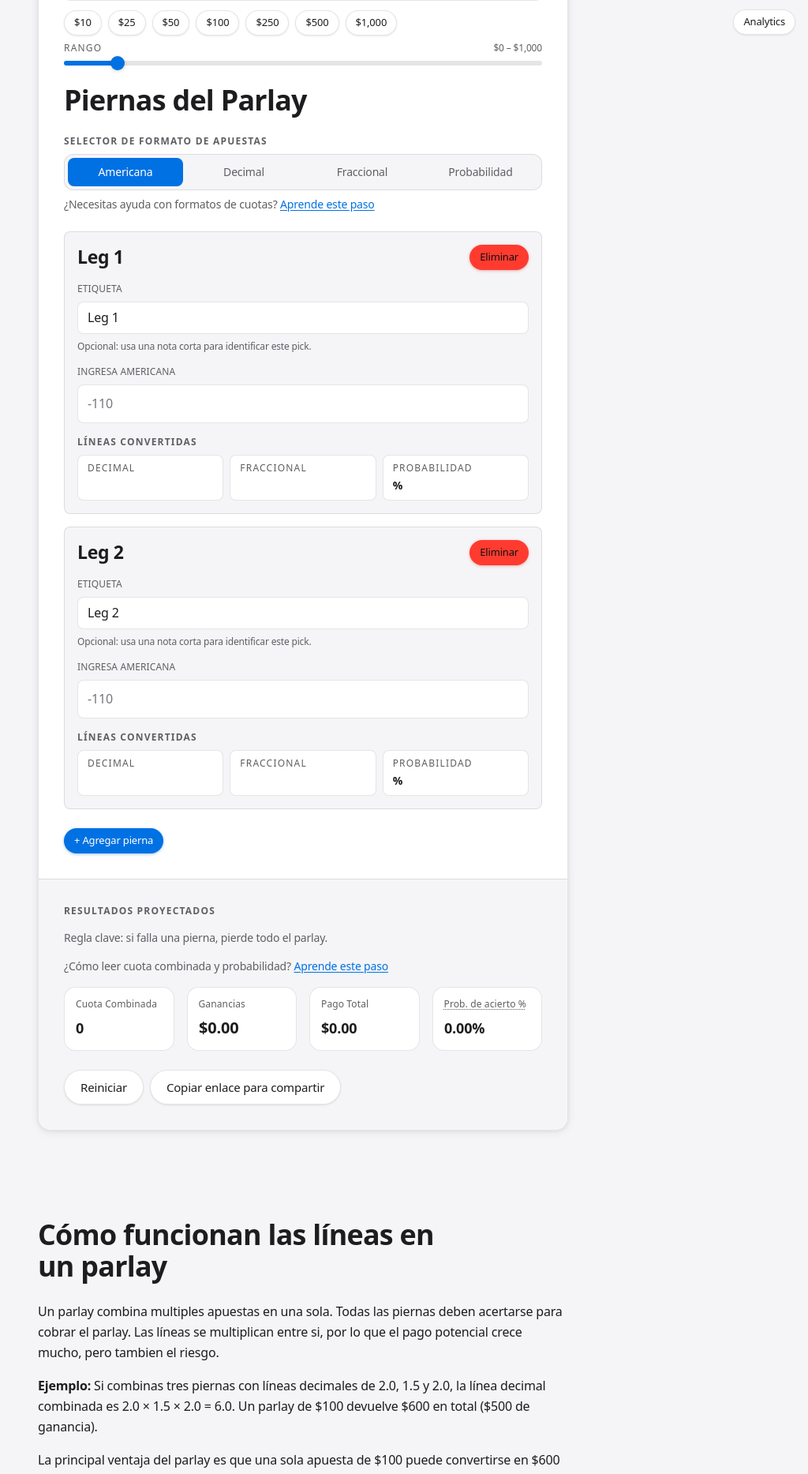
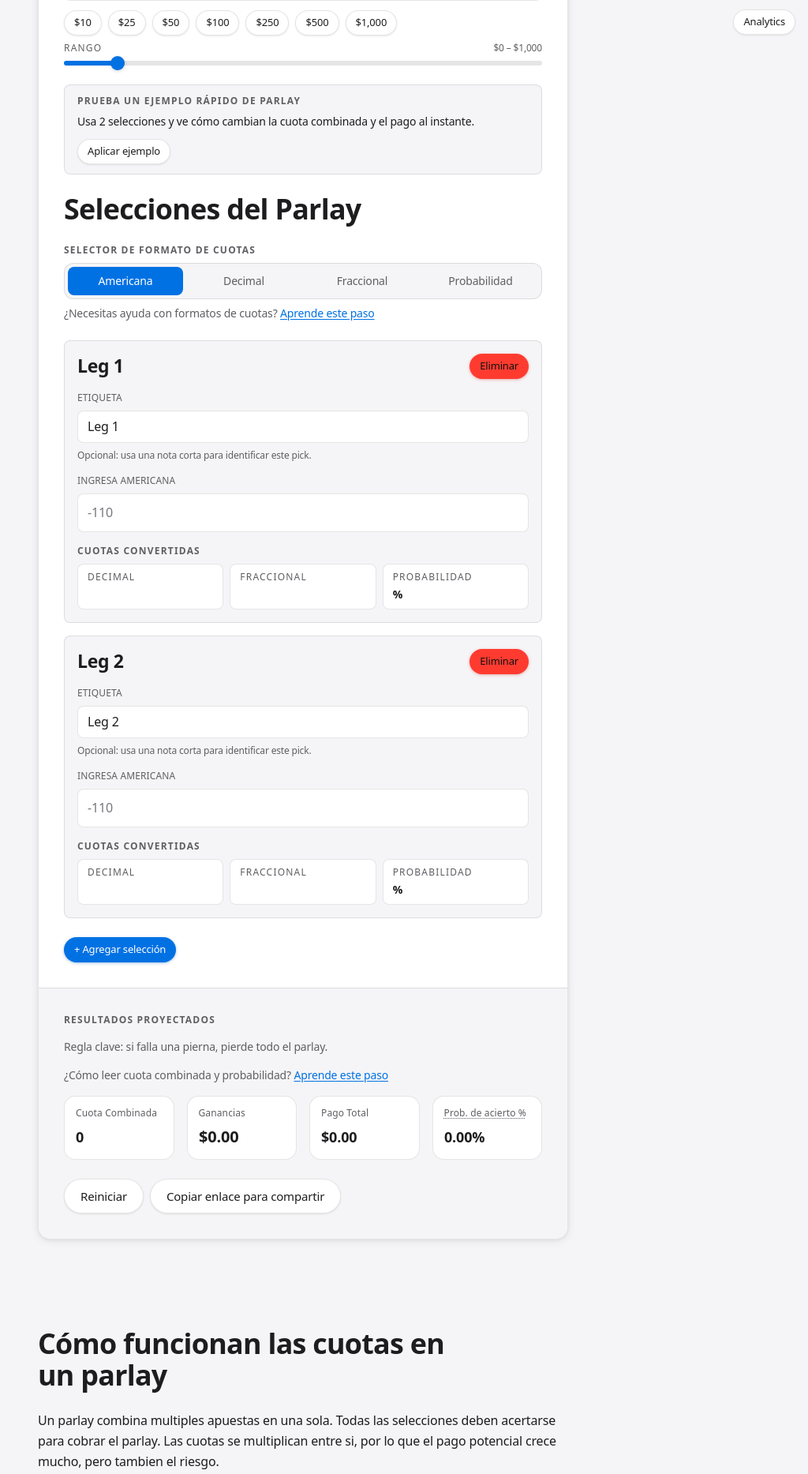
Before and after one commit to osbelmorell/betting-calculator, a Next.js app: page /es/parlay in a window 1280 px wide. Shown: the part 740-2607 px from the top of the page at 79% size, without its empty margins (256-1280 px from the left). Built offline with nearby package versions, Linux system fonts and the light colour scheme.

Commit message:
feat: add example scenarios and related UI elements to calculators for enhanced user guidance

```diff
--- a/app/components/BettingCalculator.tsx
+++ b/app/components/BettingCalculator.tsx
@@ -254,6 +254,16 @@ export default function BettingCalculator({
     setOdds(resetState.odds);
   };
 
+  const applyExampleScenario = () => {
+    setBetAmount('100');
+    setOdds({
+      american: '-110',
+      decimal: '1.909',
+      fractional: '10/11',
+      implied: '52.38',
+    });
+  };
+
   return (
     <main
       className="flex min-h-[calc(100dvh-var(--content-offset))] flex-col items-center justify-start px-6 py-12 pb-36 sm:py-16 sm:pb-16 md:py-20"
@@ -316,6 +326,14 @@ export default function BettingCalculator({
               </div>
               <BetAmountSlider locale={locale} amount={betAmount} onAmountChange={onBetAmountChange} max={1000} />
             </div>
+
+            <section className="rounded-lg border border-[var(--border-color)] bg-[var(--surface-soft)] px-4 py-3">
+              <p className="text-xs font-semibold uppercase tracking-widest text-[var(--text-secondary)]">{copy.exampleTitle}</p>
+              <p className="mt-2 text-sm text-[var(--foreground)]">{copy.exampleSummary}</p>
+              <button type="button" onClick={applyExampleScenario} className="btn btn-secondary btn-sm mt-3">
+                {copy.exampleCta}
+              </button>
+            </section>
 
             <OddsFields
               idPrefix="single"
--- a/app/components/EvCalculator.tsx
+++ b/app/components/EvCalculator.tsx
@@ -332,6 +332,17 @@ export default function EvCalculator({ locale = 'en' }: EvCalculatorProps) {
     setEstimatedProbability(nextDefault.estimatedProbability);
   };
 
+  const applyExampleScenario = () => {
+    setBetAmount('100');
+    setOdds({
+      american: '+120',
+      decimal: '2.200',
+      fractional: '6/5',
+      implied: '45.45',
+    });
+    setEstimatedProbability('50');
+  };
+
   const statusLabel = expectedValueAmount > 0.005
     ? copy.statusPositive
     : expectedValueAmount < -0.005
@@ -456,6 +467,14 @@ export default function EvCalculator({ locale = 'en' }: EvCalculatorProps) {
                 </div>
                 <BetAmountSlider locale={locale} amount={betAmount} onAmountChange={onBetAmountChange} max={1000} />
               </div>
+
+              <section className="rounded-lg border border-[var(--border-color)] bg-[var(--surface-soft)] px-4 py-3">
+                <p className="text-xs font-semibold uppercase tracking-widest text-[var(--text-secondary)]">{copy.exampleTitle}</p>
+                <p className="mt-2 text-sm text-[var(--foreground)]">{copy.exampleSummary}</p>
+                <button type="button" onClick={applyExampleScenario} className="btn btn-secondary btn-sm mt-3">
+                  {copy.exampleCta}
+                </button>
+              </section>
 
               <OddsFields
                 idPrefix="ev"
--- a/app/components/ParlayCalculator.tsx
+++ b/app/components/ParlayCalculator.tsx
@@ -358,6 +358,33 @@ export default function ParlayCalculator({
     setActiveOddsFormat('american');
   };
 
+  const applyExampleScenario = () => {
+    setBetAmount('100');
+    setActiveOddsFormat('american');
+    setLegs([
+      {
+        ...createLeg(1),
+        label: locale === 'es' ? 'Selección 1' : 'Leg 1',
+        odds: {
+          american: '-110',
+          decimal: '1.909',
+          fractional: '10/11',
+          implied: '52.38',
+        },
+      },
+      {
+        ...createLeg(2),
+        label: locale === 'es' ? 'Selección 2' : 'Leg 2',
+        odds: {
+          american: '+150',
+          decimal: '2.500',
+          fractional: '3/2',
+          implied: '40.00',
+        },
+      },
+    ]);
+  };
+
   return (
     <main
       className="flex min-h-[calc(100dvh-var(--content-offset))] flex-col items-center justify-start px-6 py-12 pb-36 sm:py-16 sm:pb-16 md:py-20"
@@ -426,6 +453,14 @@ export default function ParlayCalculator({
               </div>
               <BetAmountSlider locale={locale} amount={betAmount} onAmountChange={onBetAmountChange} max={1000} />
             </div>
+
+            <section className="rounded-lg border border-[var(--border-color)] bg-[var(--surface-soft)] px-4 py-3">
+              <p className="text-xs font-semibold uppercase tracking-widest text-[var(--text-secondary)]">{copy.exampleTitle}</p>
+              <p className="mt-2 text-sm text-[var(--foreground)]">{copy.exampleSummary}</p>
+              <button type="button" onClick={applyExampleScenario} className="btn btn-secondary btn-sm mt-3">
+                {copy.exampleCta}
+              </button>
+            </section>
 
             <h2 className="text-sm font-semibold">{copy.legs}</h2>
 
--- a/app/content/calculatorContent.ts
+++ b/app/content/calculatorContent.ts
@@ -16,6 +16,9 @@ type SingleCalculatorUiCopy = {
   autoUpdateHint: string;
   betAmount: string;
   betAmountAria: string;
+  exampleTitle: string;
+  exampleSummary: string;
+  exampleCta: string;
   results: string;
   winnings: string;
   payout: string;
@@ -49,6 +52,9 @@ type ParlayCalculatorUiCopy = {
   autoUpdateHint: string;
   betAmount: string;
   betAmountAria: string;
+  exampleTitle: string;
+  exampleSummary: string;
+  exampleCta: string;
   legs: string;
   addLeg: string;
   addLegAria: string;
@@ -164,6 +170,9 @@ export const singleCalculatorContent: Record<Locale, SingleCalculatorContent> =
       autoUpdateHint: 'No calculate button needed. Results update instantly as you type.',
       betAmount: 'Bet Amount',
       betAmountAria: 'Single bet amount in dollars',
+      exampleTitle: 'Try a quick example',
+      exampleSummary: '$100 stake at -110 odds to see payout and win probability instantly.',
+      exampleCta: 'Apply Example',
       results: 'Projected Results',
       winnings: 'Winnings',
       payout: 'Payout',
@@ -231,10 +240,13 @@ export const singleCalculatorContent: Record<Locale, SingleCalculatorContent> =
         'Escribe la linea en cualquier formato',
         'Revisa ganancias y pago total abajo',
       ],
-      cardTitle: 'Apuesta y Líneas',
+      cardTitle: 'Apuesta y Cuotas',
       autoUpdateHint: 'No necesitas boton de calcular. Los resultados se actualizan al instante.',
       betAmount: 'Apuesta',
       betAmountAria: 'Monto de apuesta simple en dólares',
+      exampleTitle: 'Prueba un ejemplo rápido',
+      exampleSummary: 'Apuesta $100 a cuota -110 para ver pago y probabilidad al instante.',
+      exampleCta: 'Aplicar ejemplo',
       results: 'Resultados Proyectados',
       winnings: 'Ganancias',
       payout: 'Pago Total',
@@ -245,14 +257,14 @@ export const singleCalculatorContent: Record<Locale, SingleCalculatorContent> =
       oddsFormatsTitle: 'Entender los diferentes formatos de apuestas',
       faqTitle: 'Preguntas frecuentes',
       shareLabel: 'apuesta simple',
-      howToIntro: 'Ingresa un monto, elige un formato de línea y los resultados aparecen de inmediato. Funciona con moneyline, spread y totales:',
+      howToIntro: 'Ingresa un monto, elige un formato de cuota y los resultados aparecen de inmediato. Funciona con moneyline, spread y totales:',
       howToSteps: [
         ['Ingresa tu monto de apuesta', 'Escribe la cantidad que planeas apostar en dólares'],
-        ['Elige un formato de apuestas', 'Selecciona entre línea americana, decimal, fraccional o probabilidad implícita'],
-        ['Ingresa la línea', 'Escribe la línea en el formato que prefieras'],
+        ['Elige un formato de apuestas', 'Selecciona entre cuota americana, decimal, fraccional o probabilidad implícita'],
+        ['Ingresa la cuota', 'Escribe la cuota en el formato que prefieras'],
         ['Mira los resultados al instante', 'Consulta automáticamente tus ganancias potenciales, pago total y probabilidad de acierto'],
       ],
-      howToOutro: 'Las líneas se convierten automáticamente — usa el formato que muestre tu casa de apuestas.',
+      howToOutro: 'Las cuotas se convierten automáticamente — usa el formato que muestre tu casa de apuestas.',
       oddsIntro: 'Guía sobre los precios de las apuestas: esto es lo que significa cada formato.',
       oddsSections: [
         ['Línea Americana (Moneyline)', 'Muestra cuanto debes apostar para ganar $100 cuando es negativa, o cuanto ganas con $100 cuando es positiva. Ejemplo: -150 significa apostar $150 para ganar $100; +150 significa que $100 ganan $150.'],
@@ -261,10 +273,10 @@ export const singleCalculatorContent: Record<Locale, SingleCalculatorContent> =
         ['Probabilidad Implicita', 'Expresa la línea como una probabilidad de ganar en porcentaje. Ejemplo: 52% implica que ganarías aproximadamente la mitad de apuestas comparables a largo plazo.'],
       ],
       relatedToolsTitle: 'Herramientas y guías relacionadas',
-      relatedToolsBody: 'Compara escenarios con el parlay, convierte líneas rápido y profundiza con guías prácticas.',
+      relatedToolsBody: 'Compara escenarios con el parlay, convierte cuotas rápido y profundiza con guías prácticas.',
       relatedParlay: 'Calculadora Parlay',
       relatedEv: 'Calculadora +EV',
-      relatedOdds: 'Conversor de Líneas',
+      relatedOdds: 'Conversor de Cuotas',
       relatedGuides: 'Guías de Apuestas',
       faqItems: [
         ['Cual es la diferencia entre pago total y ganancias?', 'Ganancias = solo beneficio neto (sin contar la apuesta original). Pago total = retorno completo incluyendo tu apuesta original. Si apuestas $100 a línea decimal 2.0: ganancias = $100 y pago total = $200.'],
@@ -309,6 +321,9 @@ export const parlayCalculatorContent: Record<Locale, ParlayCalculatorContent> =
       autoUpdateHint: 'Results refresh automatically whenever you edit a leg or stake.',
       betAmount: 'Bet Amount',
       betAmountAria: 'Parlay bet amount in dollars',
+      exampleTitle: 'Try a quick parlay example',
+      exampleSummary: 'Use 2 legs and see how combined odds and payout change instantly.',
+      exampleCta: 'Apply Example',
       legs: 'Parlay Legs',
       addLeg: '+ Add Leg',
       addLegAria: 'Add a parlay leg',
@@ -382,13 +397,16 @@ export const parlayCalculatorContent: Record<Locale, ParlayCalculatorContent> =
         'Agrega una o mas piernas',
         'Mira cómo cambian la cuota combinada y el pago (todas deben acertarse)',
       ],
-      cardTitle: 'Apuesta y Piernas',
+      cardTitle: 'Apuesta y Selecciones',
       autoUpdateHint: 'Los resultados se actualizan automaticamente cuando cambias una pierna o el monto.',
       betAmount: 'Monto de la Apuesta',
       betAmountAria: 'Monto de apuesta parlay en dólares',
-      legs: 'Piernas del Parlay',
-      addLeg: '+ Agregar pierna',
-      addLegAria: 'Agregar una pierna al parlay',
+      exampleTitle: 'Prueba un ejemplo rápido de parlay',
+      exampleSummary: 'Usa 2 selecciones y ve cómo cambian la cuota combinada y el pago al instante.',
+      exampleCta: 'Aplicar ejemplo',
+      legs: 'Selecciones del Parlay',
+      addLeg: '+ Agregar selección',
+      addLegAria: 'Agregar una selección al parlay',
       remove: 'Eliminar',
       removeAria: 'Eliminar',
       label: 'Etiqueta',
@@ -399,28 +417,28 @@ export const parlayCalculatorContent: Record<Locale, ParlayCalculatorContent> =
       winPct: 'Prob. de acierto %',
       reset: 'Reiniciar',
       resetAria: 'Restablecer valores y piernas de la calculadora de parlay',
-      leg: 'Pierna',
-      legListAria: 'Lista de piernas del parlay',
-      howItWorks: 'Cómo funcionan las líneas en un parlay',
+      leg: 'Selección',
+      legListAria: 'Lista de selecciones del parlay',
+      howItWorks: 'Cómo funcionan las cuotas en un parlay',
       buildParlay: 'Cómo construir un parlay con esta calculadora',
       faq: 'Preguntas frecuentes sobre parlays',
-      howItWorksIntro: 'Un parlay combina multiples apuestas en una sola. Todas las piernas deben acertarse para cobrar el parlay. Las líneas se multiplican entre si, por lo que el pago potencial crece mucho, pero tambien el riesgo.',
-      howItWorksExample: 'Si combinas tres piernas con líneas decimales de 2.0, 1.5 y 2.0, la línea decimal combinada es 2.0 × 1.5 × 2.0 = 6.0. Un parlay de $100 devuelve $600 en total ($500 de ganancia).',
-      howItWorksOutro: 'La principal ventaja del parlay es que una sola apuesta de $100 puede convertirse en $600 (retorno 6x). El principal riesgo es que, si una sola pierna pierde, se pierde todo el parlay sin pagos parciales.',
+      howItWorksIntro: 'Un parlay combina multiples apuestas en una sola. Todas las selecciones deben acertarse para cobrar el parlay. Las cuotas se multiplican entre si, por lo que el pago potencial crece mucho, pero tambien el riesgo.',
+      howItWorksExample: 'Si combinas tres selecciones con cuotas decimales de 2.0, 1.5 y 2.0, la cuota decimal combinada es 2.0 × 1.5 × 2.0 = 6.0. Un parlay de $100 devuelve $600 en total ($500 de ganancia).',
+      howItWorksOutro: 'La principal ventaja del parlay es que una sola apuesta de $100 puede convertirse en $600 (retorno 6x). El principal riesgo es que, si una sola selección pierde, se pierde todo el parlay sin pagos parciales.',
       buildIntro: 'Construir un parlay es sencillo:',
       buildSteps: [
-        ['Ingresa el monto de tu parlay', 'Es tu monto total apostado para todas las piernas'],
-        ['Agrega tu primera pierna', 'Ingresa la línea en cualquier formato y la calculadora la convierte automáticamente'],
-        ['Haz clic en "+ Agregar pierna"', 'Sigue agregando todas las piernas que quieras'],
-        ['Observa como se multiplican las líneas combinadas', 'Cada pierna multiplica la anterior y aumenta el pago potencial'],
-        ['Elimina cualquier pierna', 'Si cambias de idea, puedes quitar esa pierna mientras quede al menos una'],
-        ['Consulta tu pago combinado', 'Ve cuanto podrias ganar si todas las piernas aciertan'],
+        ['Ingresa el monto de tu parlay', 'Es tu monto total apostado para todas las selecciones'],
+        ['Agrega tu primera selección', 'Ingresa la cuota en cualquier formato y la calculadora la convierte automáticamente'],
+        ['Haz clic en "+ Agregar selección"', 'Sigue agregando todas las selecciones que quieras'],
+        ['Observa como se multiplican las cuotas combinadas', 'Cada selección multiplica la anterior y aumenta el pago potencial'],
+        ['Elimina cualquier selección', 'Si cambias de idea, puedes quitar esa selección mientras quede al menos una'],
+        ['Consulta tu pago combinado', 'Ve cuanto podrias ganar si todas las selecciones aciertan'],
       ],
       relatedToolsTitle: 'Herramientas y guías relacionadas',
-      relatedToolsBody: 'Aprende lo básico del parlay, valida cada tramo con el conversor de líneas y compáralo con una apuesta simple para medir riesgo y retorno.',
+      relatedToolsBody: 'Aprende lo básico del parlay, valida cada tramo con el conversor de cuotas y compáralo con una apuesta simple para medir riesgo y retorno.',
       relatedSingle: 'Calculadora Simple',
       relatedEv: 'Calculadora +EV',
-      relatedOdds: 'Conversor de Líneas',
+      relatedOdds: 'Conversor de Cuotas',
       relatedGuides: 'Guías de Apuestas',
       faqItems: [
         ['Que pasa si una pierna de mi parlay pierde?', 'Se pierde todo el parlay. En los parlays tradicionales no hay pagos parciales. Si aciertas 5 de 6 piernas, no cobras nada. Por eso los parlays son apuestas de alto riesgo y alta recompensa.'],
@@ -488,12 +506,12 @@ export const oddsFieldsContent: Record<Locale, OddsFieldsCopy> = {
     },
   },
   es: {
-    selector: 'selector de formato de apuestas',
+    selector: 'selector de formato de cuotas',
     enter: 'Ingresa',
-    converted: 'Líneas convertidas',
-    switchInput: 'Cambiar campo de línea a',
+    converted: 'Cuotas convertidas',
+    switchInput: 'Cambiar campo de cuota a',
     inputFields: 'campos de entrada',
-    oddsLabel: 'líneas',
+    oddsLabel: 'cuotas',
     formats: {
       american: { label: 'Americana', shortLabel: 'US', placeholder: '-110' },
       decimal: { label: 'Decimal', shortLabel: 'Dec', placeholder: '1.909' },
--- a/app/ev/content.ts
+++ b/app/ev/content.ts
@@ -14,6 +14,9 @@ export type EvCalculatorCopy = {
   autoUpdateHint: string;
   betAmount: string;
   betAmountAria: string;
+  exampleTitle: string;
+  exampleSummary: string;
+  exampleCta: string;
   estimatedProbability: string;
   estimatedProbabilityAria: string;
   estimatedProbabilityHint: string;
@@ -106,6 +109,9 @@ export const evCalculatorContent: Record<Locale, EvCalculatorCopy> = {
     autoUpdateHint: 'No manual calculate action. EV updates instantly as inputs change.',
     betAmount: 'Bet Amount',
     betAmountAria: 'Bet amount in dollars for expected value calculation',
+    exampleTitle: 'Try a quick EV example',
+    exampleSummary: '$100 at +120 odds with 50% win estimate to see a positive EV case.',
+    exampleCta: 'Apply Example',
     estimatedProbability: 'Your Estimated Win Probability',
     estimatedProbabilityAria: 'Your estimated probability of winning in percentage',
     estimatedProbabilityHint: 'Enter your true win estimate, not the sportsbook implied probability.',
@@ -150,6 +156,9 @@ export const evCalculatorContent: Record<Locale, EvCalculatorCopy> = {
     autoUpdateHint: 'No necesitas calcular manualmente. El EV se actualiza al instante.',
     betAmount: 'Monto de la Apuesta',
     betAmountAria: 'Monto de apuesta en dolares para calcular valor esperado',
+    exampleTitle: 'Prueba un ejemplo rápido de EV',
+    exampleSummary: '$100 a cuota +120 con 50% estimado para ver un caso de EV positivo.',
+    exampleCta: 'Aplicar ejemplo',
     estimatedProbability: 'Tu Probabilidad Estimada de Acierto',
     estimatedProbabilityAria: 'Tu probabilidad estimada de acierto en porcentaje',
     estimatedProbabilityHint: 'Ingresa tu estimación real de acierto, no la probabilidad implícita de la casa.',
--- a/app/odds-converter/OddsConverter.tsx
+++ b/app/odds-converter/OddsConverter.tsx
@@ -100,6 +100,15 @@ export default function OddsConverter({ locale = 'en' }: OddsConverterProps) {
     applyFromDecimal(toDecimalFromImplied(clamped), 'implied');
   };
 
+  const applyExampleScenario = () => {
+    setOdds({
+      american: '+150',
+      decimal: '2.500',
+      fractional: '3/2',
+      implied: '40.00',
+    });
+  };
+
   return (
     <main
       className="flex min-h-[calc(100dvh-var(--content-offset))] flex-col items-center justify-start px-6 py-12 sm:py-16 md:py-20"
@@ -123,6 +132,13 @@ export default function OddsConverter({ locale = 'en' }: OddsConverterProps) {
           <section className="space-y-6 px-6 py-8 sm:px-8" aria-labelledby="odds-converter-card-title">
             <h2 id="odds-converter-card-title" className="text-card-title">{copy.converterCardTitle}</h2>
             <p className="text-sm text-[var(--text-secondary)]">{copy.autoUpdateHint}</p>
+            <section className="rounded-lg border border-[var(--border-color)] bg-[var(--surface-soft)] px-4 py-3">
+              <p className="text-xs font-semibold uppercase tracking-widest text-[var(--text-secondary)]">{copy.exampleTitle}</p>
+              <p className="mt-2 text-sm text-[var(--foreground)]">{copy.exampleSummary}</p>
+              <button type="button" onClick={applyExampleScenario} className="btn btn-secondary btn-sm mt-3">
+                {copy.exampleCta}
+              </button>
+            </section>
             <OddsFields
               idPrefix="odds-converter"
               locale={locale}
--- a/app/odds-converter/content.ts
+++ b/app/odds-converter/content.ts
@@ -12,6 +12,9 @@ type OddsConverterCopy = {
   quickStartSteps: ReadonlyArray<string>;
   converterCardTitle: string;
   autoUpdateHint: string;
+  exampleTitle: string;
+  exampleSummary: string;
+  exampleCta: string;
   howItWorksTitle: string;
   howItWorksBody: string;
   formatsTitle: string;
@@ -97,6 +100,9 @@ export const oddsConverterContent: Record<Locale, OddsConverterCopy> = {
     ],
     converterCardTitle: 'Convert Odds Instantly',
     autoUpdateHint: 'Type in any odds format. All other formats update automatically.',
+    exampleTitle: 'Try a quick conversion example',
+    exampleSummary: 'Start with +150 American odds to see all formats update instantly.',
+    exampleCta: 'Apply Example',
     howItWorksTitle: 'How the Odds Converter Works',
     howItWorksBody:
       'Enter any odds format. The converter instantly shows all other formats, including implied win probability. Use it to compare lines and evaluate whether a price is worth betting.',
@@ -136,6 +142,9 @@ export const oddsConverterContent: Record<Locale, OddsConverterCopy> = {
     ],
     converterCardTitle: 'Convierte Cuotas al Instante',
     autoUpdateHint: 'Escribe en cualquier formato de cuota. Los demas formatos se actualizan automaticamente.',
+    exampleTitle: 'Prueba un ejemplo rápido de conversión',
+    exampleSummary: 'Empieza con cuota americana +150 para ver todos los formatos al instante.',
+    exampleCta: 'Aplicar ejemplo',
     howItWorksTitle: 'Como Funciona el Conversor de Cuotas',
     howItWorksBody:
       'Ingresa una cuota en cualquier formato. El conversor muestra de inmediato los otros formatos, incluyendo la probabilidad implícita. Úsalo para comparar líneas y evaluar si una cuota tiene valor.',
```
